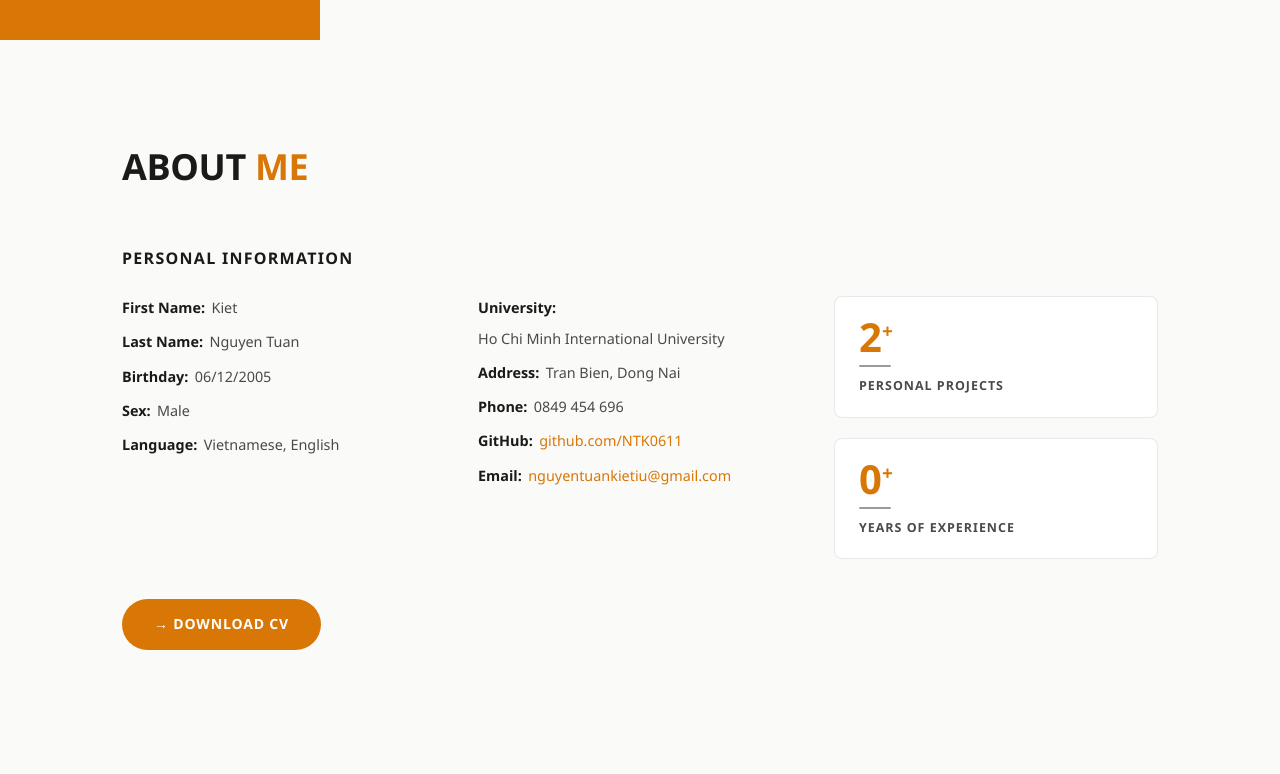
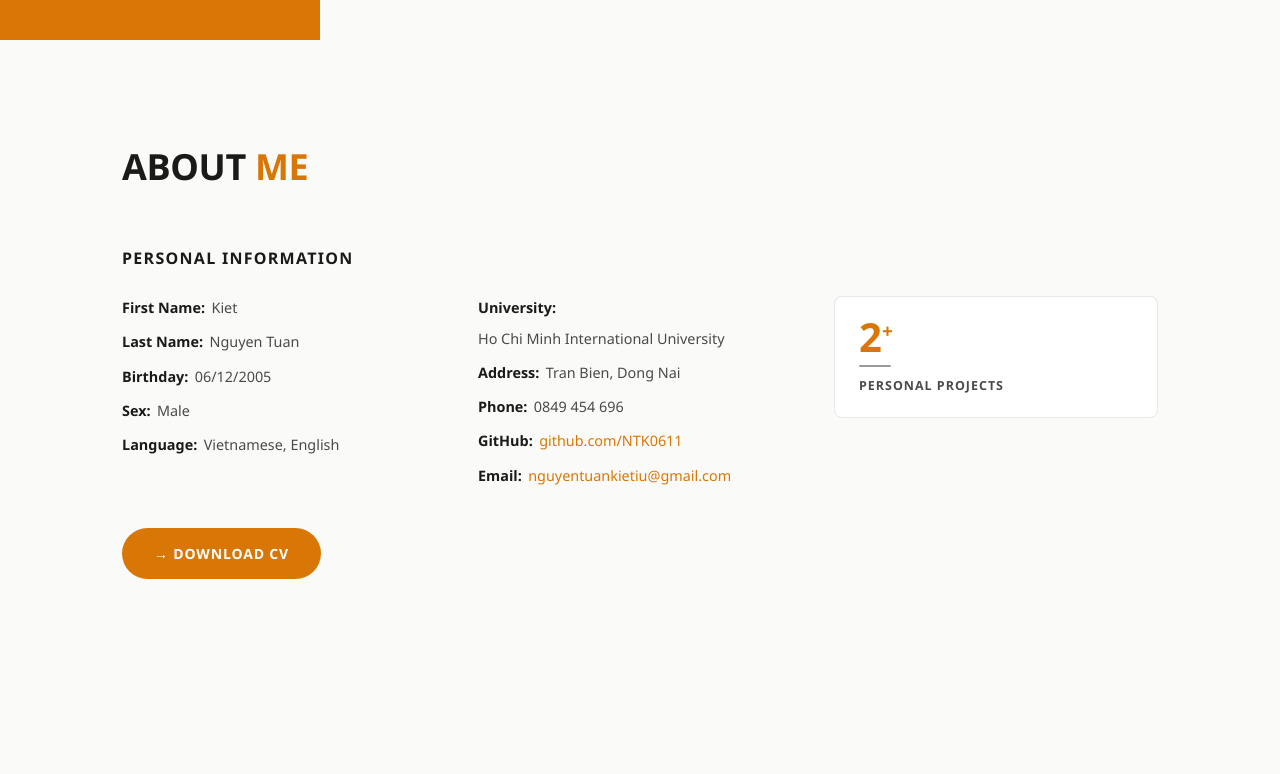
Before and after one commit to NTK0611/My-Portfolio, a plain HTML site: page frontend/index.html in a window 1280 px wide. Shown: the part 760-1534 px from the top of the page. Drawn offline with Linux system fonts and the light colour scheme.

Commit message:
Feature : change the 0 years experience

```diff
--- a/frontend/index.html
+++ b/frontend/index.html
@@ -77,11 +77,7 @@
             <div class="about-stat-sep"></div>
             <div class="about-stat-label">Personal Projects</div>
           </div>
-          <div class="about-stat-box fade-in">
-            <div class="about-stat-num">0<sup>+</sup></div>
-            <div class="about-stat-sep"></div>
-            <div class="about-stat-label">Years of Experience</div>
-          </div>
+
         </div>
       </div>
       <a href="assets/cv/your-cv.pdf" download class="btn-primary about-cv-btn">→ DOWNLOAD CV</a>
```
